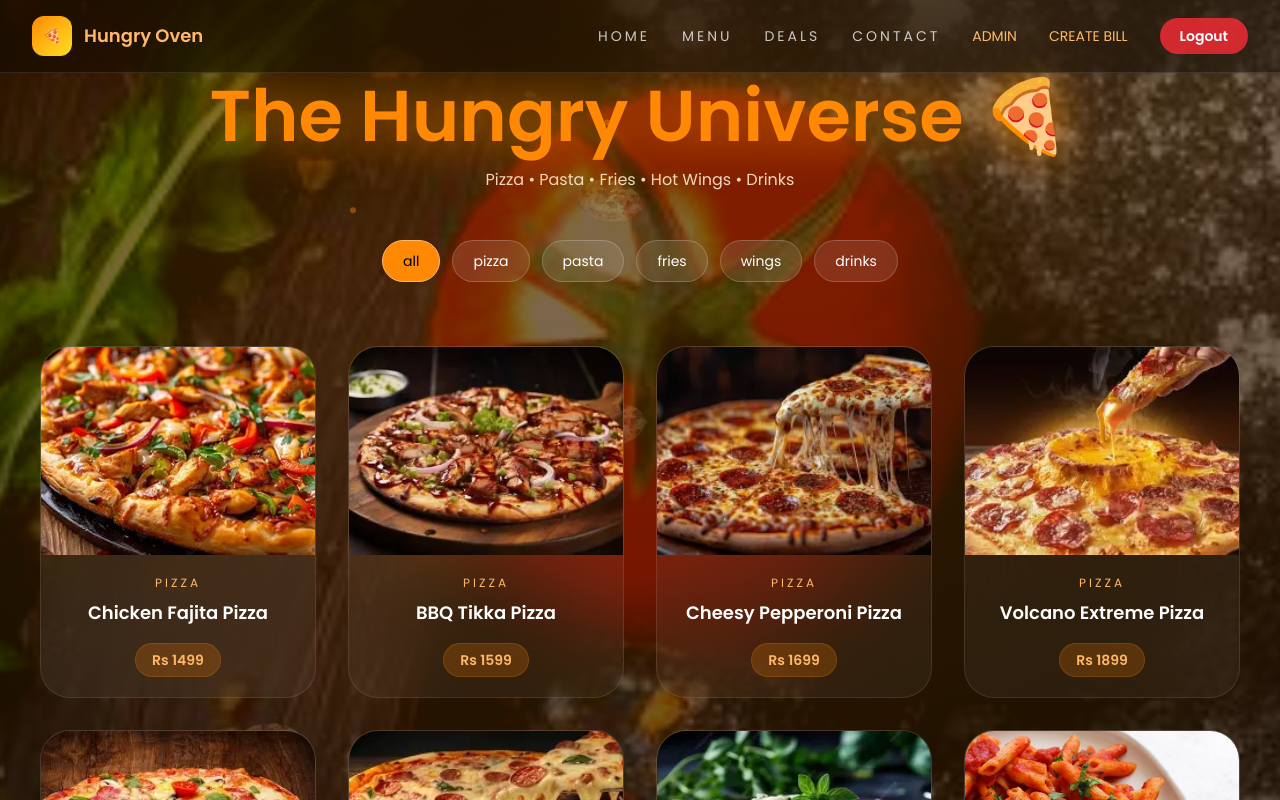
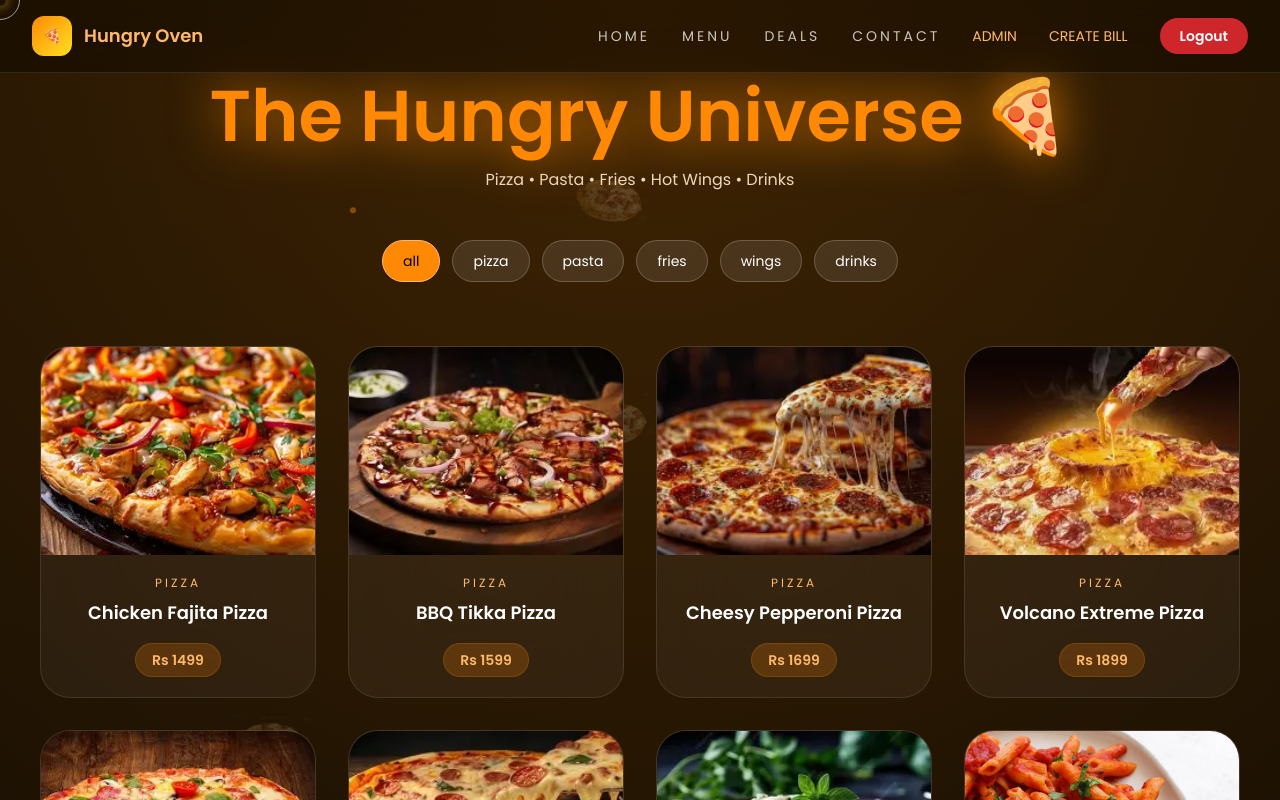
Before and after one commit to itx-me-zaynabb/The-Hungry-Oven, a React (Vite) app: page /menu in a window 1280 px wide. Shown: the top 800 px of the page. Built offline with nearby package versions, Linux system fonts and the light colour scheme; sample sign-in values are in the browser's storage.

Commit message:
Fixed CORS issue

```diff
--- a/src/App.jsx
+++ b/src/App.jsx
@@ -1,10 +1,12 @@
 /* eslint-disable no-unused-vars */
 import { Routes, Route, Navigate } from "react-router-dom";
-
+import CustomCursor from "./components/CustomCursor";
 import Navbar from "./components/Navbar";
 import Login from "./pages/Login";
 import Home from "./pages/Home";
 import Menu from "./pages/Menu";
+import Deals from "./pages/Deals";
+import Contact from "./pages/Contact";
 import AdminDashboard from "./pages/AdminDashboard";
 import CreateBill from "./pages/CreateBill";
 
@@ -16,7 +18,7 @@ function App() {
     <>
       {/* NAVBAR ONLY AFTER LOGIN */}
       {token && <Navbar />}
-
+      <CustomCursor />
       <Routes>
         {/* LOGIN */}
         <Route path="/" element={token ? <Navigate to="/home" /> : <Login />} />
@@ -26,6 +28,14 @@ function App() {
 
         {/* MENU */}
         <Route path="/menu" element={token ? <Menu /> : <Navigate to="/" />} />
+        <Route
+          path="/deals"
+          element={token ? <Deals /> : <Navigate to="/" />}
+        />
+        <Route
+          path="/contact"
+          element={token ? <Contact /> : <Navigate to="/" />}
+        />
 
         {/* ADMIN */}
         <Route
--- a/src/pages/CreateBill.jsx
+++ b/src/pages/CreateBill.jsx
@@ -234,15 +234,6 @@ export default function CreateBill() {
 
       {/* 🔥 MAIN UI */}
       <section className="relative min-h-screen overflow-hidden text-white no-print">
-        {/* 🔥 BACKGROUND */}
-        <div className="absolute inset-0">
-          <img
-            src="/images/pizza-bg.jpg"
-            alt=""
-            className="w-full h-full object-cover scale-110"
-          />
-        </div>
-
         {/* 🌑 OVERLAY */}
         <div className="absolute inset-0 bg-black/70" />
 
--- a/src/pages/Menu.jsx
+++ b/src/pages/Menu.jsx
@@ -169,24 +169,6 @@ export default function Menu() {
 
   return (
     <section className="relative min-h-screen overflow-hidden text-white">
-      {/* 🌄 BACKGROUND */}
-      <div className="absolute inset-0 overflow-hidden">
-        <img
-          src="/images/pizza-bg.jpg"
-          alt="background"
-          className="
-            w-full
-            h-full
-            object-cover
-            scale-105
-            md:scale-110
-            brightness-125
-            contrast-125
-            saturate-150
-          "
-        />
-      </div>
-
       {/* 🔥 OVERLAYS */}
       <div className="absolute inset-0 bg-black/45 md:bg-black/50" />
 
```
